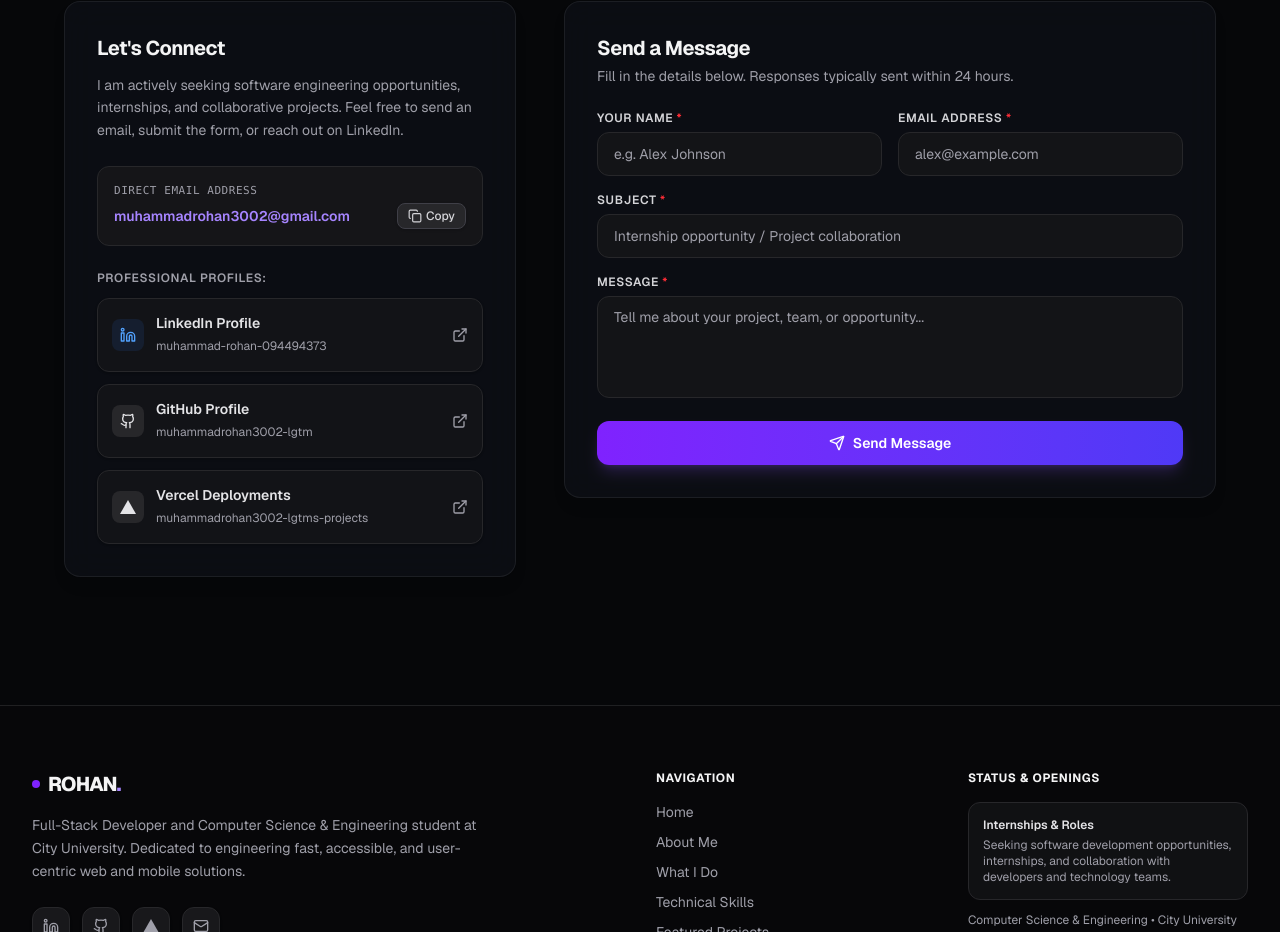
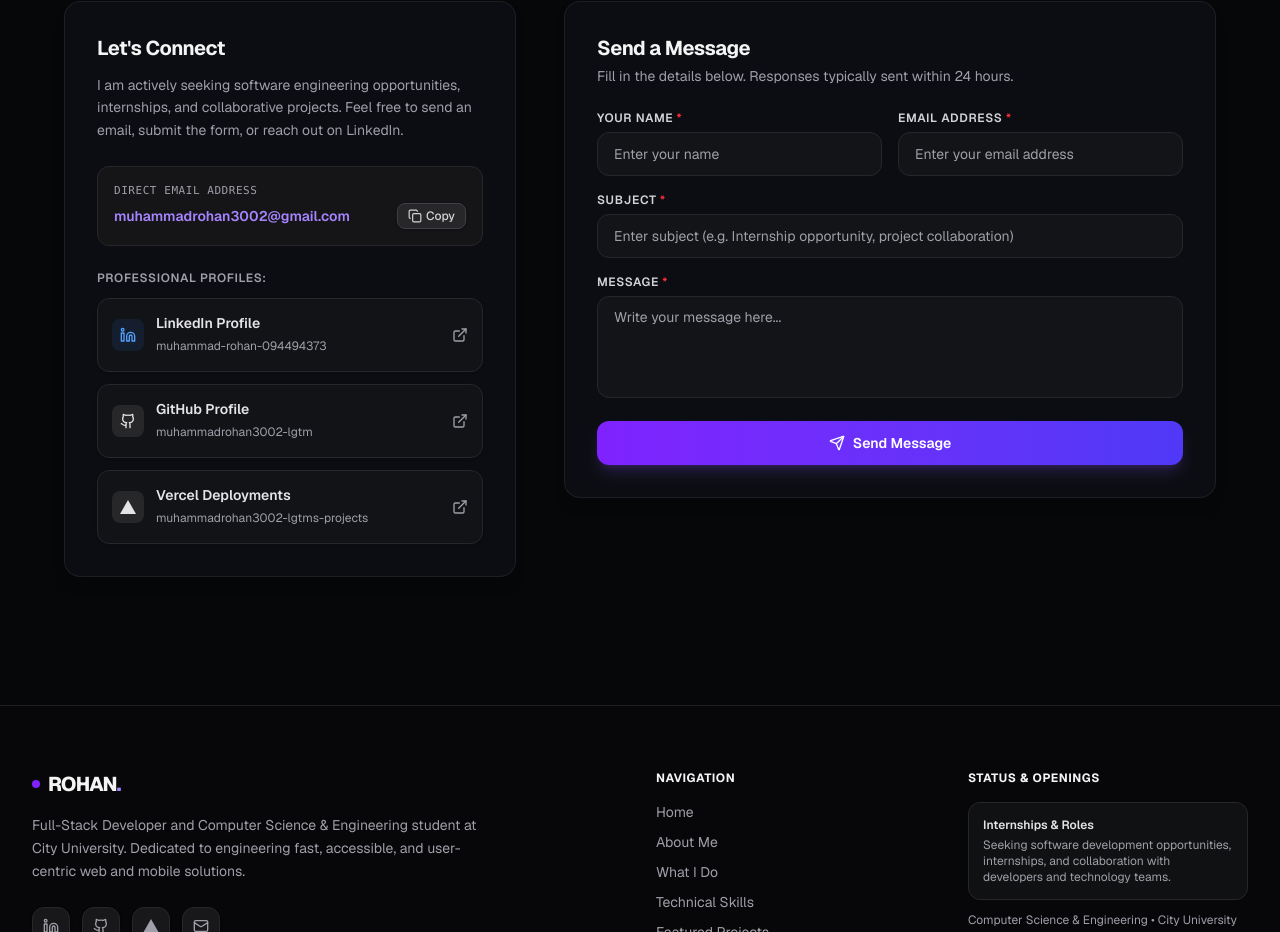
Before and after one commit to muhammadrohan3002-lgtm/portfolio, a Next.js app: page / in a window 1280 px wide. Shown: the part 7713-8645 px from the top of the page. Built offline with nearby package versions, Linux system fonts and the light colour scheme.

Commit message:
fix(contact): replace demo placeholder names with clean generic prompts

```diff
--- a/src/components/sections/Contact.tsx
+++ b/src/components/sections/Contact.tsx
@@ -293,7 +293,7 @@ export function Contact() {
                       id="name"
                       type="text"
                       required
-                      placeholder="e.g. Alex Johnson"
+                      placeholder="Enter your name"
                       value={formData.name}
                       onChange={(e) => setFormData({ ...formData, name: e.target.value })}
                       className="w-full px-4 py-2.5 min-h-[44px] rounded-xl bg-white/70 dark:bg-zinc-900/70 border border-zinc-300/80 dark:border-zinc-800 text-sm text-foreground focus:outline-none focus:ring-2 focus:ring-violet-500 focus:border-transparent transition-all placeholder:text-zinc-400"
@@ -312,7 +312,7 @@ export function Contact() {
                       id="email"
                       type="email"
                       required
-                      placeholder="alex@example.com"
+                      placeholder="Enter your email address"
                       value={formData.email}
                       onChange={(e) => setFormData({ ...formData, email: e.target.value })}
                       className="w-full px-4 py-2.5 min-h-[44px] rounded-xl bg-white/70 dark:bg-zinc-900/70 border border-zinc-300/80 dark:border-zinc-800 text-sm text-foreground focus:outline-none focus:ring-2 focus:ring-violet-500 focus:border-transparent transition-all placeholder:text-zinc-400"
@@ -332,7 +332,7 @@ export function Contact() {
                     id="subject"
                     type="text"
                     required
-                    placeholder="Internship opportunity / Project collaboration"
+                    placeholder="Enter subject (e.g. Internship opportunity, project collaboration)"
                     value={formData.subject}
                     onChange={(e) => setFormData({ ...formData, subject: e.target.value })}
                     className="w-full px-4 py-2.5 min-h-[44px] rounded-xl bg-white/70 dark:bg-zinc-900/70 border border-zinc-300/80 dark:border-zinc-800 text-sm text-foreground focus:outline-none focus:ring-2 focus:ring-violet-500 focus:border-transparent transition-all placeholder:text-zinc-400"
@@ -351,7 +351,7 @@ export function Contact() {
                     id="message"
                     rows={4}
                     required
-                    placeholder="Tell me about your project, team, or opportunity..."
+                    placeholder="Write your message here..."
                     value={formData.message}
                     onChange={(e) => setFormData({ ...formData, message: e.target.value })}
                     className="w-full px-4 py-2.5 rounded-xl bg-white/70 dark:bg-zinc-900/70 border border-zinc-300/80 dark:border-zinc-800 text-sm text-foreground focus:outline-none focus:ring-2 focus:ring-violet-500 focus:border-transparent transition-all placeholder:text-zinc-400 resize-none"
```
